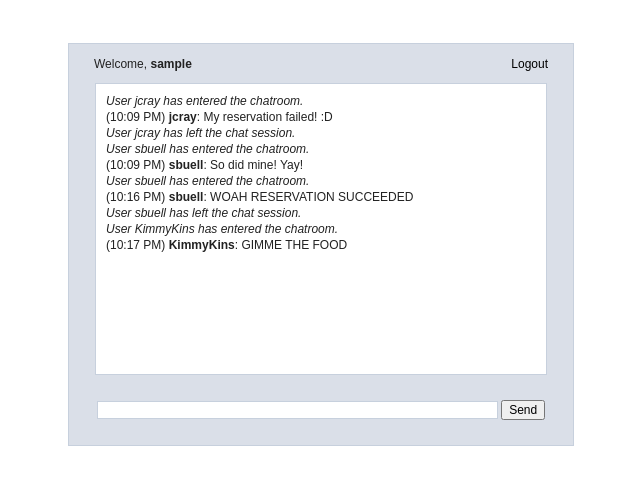
After one commit to jcrayz/LetsLunch, a PHP site: page /chat.php in a window 1280 px wide. The commit adds this page. Shown: the top 485 px of the page, without its empty margins (319-959 px from the left). Run offline with PHP 8.4, Linux system fonts and the light colour scheme; the visitor is signed in with stand-in values (Sample User, id 1); some libraries are stand-ins or nearby versions.

Commit message:
Add files via upload
Updated filed

```diff
--- /dev/null
+++ b/chat.php
@@ -0,0 +1,74 @@
+<!-- Chatroom design taken from Gabriel Nava's tutorial:
+https://code.tutsplus.com/tutorials/how-to-create-a-simple-web-based-chat-application--net-5931 -->
+
+<?php
+    session_start();
+
+    $user_id = $_SESSION['user_id'];
+    $username = $_SESSION['username'];
+
+    $fp = fopen("chatlog.html", 'a');
+    // Handle logout request
+    if(isset($_GET['logout'])){
+        // Simple exit message
+        fwrite($fp, "<div class='msgln'><i>User ". $_SESSION['username'] .
+        " has left the chat session.</i><br></div>");
+        fclose($fp);
+
+        session_destroy();
+        // Return to login screen
+        header("Location: login.php");
+
+    } else {
+        // Simple chatroom entry message
+        fwrite($fp, "<div class='msgln'><i>User ". $_SESSION['username'] .
+        " has entered the chatroom.</i><br></div>");
+        fclose($fp);
+    }
+
+?>
+<!DOCTYPE html PUBLIC "-//W3C//DTD XHTML 1.0 Transitional//EN" "http://www.w3.org/TR/xhtml1/DTD/xhtml1-transitional.dtd">
+<html xmlns="http://www.w3.org/1999/xhtml">
+<head>
+<title>Reservation Chatroom</title>
+<link type="text/css" rel="stylesheet" href="chatstyle.css" />
+</head>
+
+<?php
+// Authorize access (add more later based on user reservations)
+if(!isset($_SESSION['username'])) {
+    header("Location: login.php");
+} else {
+?>
+<div id="wrapper">
+    <div id="menu">
+        <p class="welcome">Welcome, <b><?php echo $username ?></b></p>
+        <p class="logout"><a id="exit" href="#">Logout</a></p>
+        <div style="clear:both"></div>
+    </div>
+
+    <div id="chatbox"><?php
+        if(file_exists("chatlog.html") && filesize("chatlog.html") > 0){
+        $handle = fopen("chatlog.html", "r");
+        $contents = fread($handle, filesize("chatlog.html"));
+        fclose($handle);
+
+        echo $contents;
+    }
+    ?></div>
+
+    <form name="message" action="">
+        <input name="usermsg" type="text" id="usermsg" size="63" />
+        <input name="submitmsg" type="submit"  id="submitmsg" value="Send" />
+    </form>
+</div>
+<script type="text/javascript" src="http://ajax.googleapis.com/ajax/libs/jquery/1.3/jquery.min.js"></script>
+<script src="//code.jquery.com/jquery-1.11.2.min.js"></script>
+<script src="//code.jquery.com/jquery-migrate-1.2.1.min.js"></script>
+<script src="chatbox.js"></script>
+<?php
+}
+?>
+</body>
+
+</html>
--- /dev/null
+++ b/chatbox.js
@@ -0,0 +1,44 @@
+/* global $ */
+/* Chatroom design taken from Gabriel Nava's tutorial:
+https://code.tutsplus.com/tutorials/how-to-create-a-simple-web-based-chat-application--net-5931 */
+
+ // jQuery Document
+    $(document).ready(function(){
+    	//If user wants to end session
+    	$("#exit").click(function(){
+    		var exit = confirm("Are you sure you want to end the session?");
+    		if(exit) {
+    		    window.location = 'chat.php?logout=true';
+    		}
+    	});
+    	loadLog();
+    });
+
+    //If user submits the form
+	$("#submitmsg").click(function(){
+	    var clientmsg = $("#usermsg").val();
+		$.post("post.php", {text: clientmsg});
+		$("#usermsg").attr("value", "");
+		loadLog();
+		return false;
+	});
+
+	//Load the file containing the chat log
+	function loadLog(){
+		var oldscrollHeight = $("#chatbox").attr("scrollHeight") - 20; //Scroll height before the request
+		$.ajax({
+			url: "chatlog.html",
+			cache: false,
+			success: function(html){
+				$("#chatbox").html(html); //Insert chat log into the #chatbox div
+
+				//Auto-scroll
+				var newscrollHeight = $("#chatbox").attr("scrollHeight") - 20; //Scroll height after the request
+				if(newscrollHeight > oldscrollHeight){
+					$("#chatbox").animate({ scrollTop: newscrollHeight }, 'normal'); //Autoscroll to bottom of div
+				}
+		  	},
+		});
+	}
+
+	setInterval(loadLog(), 2500);
--- /dev/null
+++ b/chatlog.html
@@ -0,0 +1 @@
+<div class='msgln'><i>User jcray has entered the chatroom.</i><br></div><div class='msgln'>(10:09 PM) <b>jcray</b>: My reservation failed! :D<br></div><div class='msgln'><i>User jcray has left the chat session.</i><br></div><div class='msgln'><i>User sbuell has entered the chatroom.</i><br></div><div class='msgln'>(10:09 PM) <b>sbuell</b>: So did mine!  Yay!<br></div><div class='msgln'><i>User sbuell has entered the chatroom.</i><br></div><div class='msgln'>(10:16 PM) <b>sbuell</b>: WOAH RESERVATION SUCCEEDED<br></div><div class='msgln'><i>User sbuell has left the chat session.</i><br></div><div class='msgln'><i>User KimmyKins has entered the chatroom.</i><br></div><div class='msgln'>(10:17 PM) <b>KimmyKins</b>: GIMME THE FOOD<br></div>
--- /dev/null
+++ b/chatstyle.css
@@ -0,0 +1,58 @@
+/* CSS Document */
+/* Chatroom design taken from Gabriel Nava's tutorial:
+https://code.tutsplus.com/tutorials/how-to-create-a-simple-web-based-chat-application--net-5931 */
+body {
+    font:12px arial;
+    color: #222;
+    text-align:center;
+    padding:35px; }
+
+form, p, span {
+    margin:0;
+    padding:0; }
+
+input { font:12px arial; }
+
+a {
+    color:#000000;
+    text-decoration:none; }
+
+    a:hover { text-decoration:underline; }
+
+#wrapper {
+    margin:0 auto;
+    padding-bottom:25px;
+    background:#DADFE8;
+    width:504px;
+    border:1px solid #C7D0DD; }
+
+#loginform { padding-top:18px; }
+
+    #loginform p { margin: 5px; }
+
+#chatbox {
+    text-align:left;
+    margin:0 auto;
+    margin-bottom:25px;
+    padding:10px;
+    background:#fff;
+    height:270px;
+    width:430px;
+    border:1px solid #C7D0DD;
+    overflow:auto; }
+
+#usermsg {
+    width:395px;
+    border:1px solid #C7D0DD; }
+
+#submit { width: 60px; }
+
+.error { color: #ff0000; }
+
+#menu { padding:12.5px 25px 12.5px 25px; }
+
+.welcome { float:left; }
+
+.logout { float:right; }
+
+.msgln { margin:0 0 2px 0; }
--- a/menu.php
+++ b/menu.php
@@ -98,7 +98,7 @@
                                 date_default_timezone_set("America/Phoenix");
                                 $setTime = "SET time_zone=\"-07:00\"";
                                 $timeResult = mysqli_query($db, $setTime);
-                                $query = "INSERT INTO reservations VALUES (null, '$user_id', '$loc', '$time', null, null)";
+                                $query = "INSERT INTO reservations VALUES (null, '$user_id', '$loc', '$time', 0, null)";
                                 $result = mysqli_query($db, $query);
                             }
                         }
```
Also changed, not shown: confirm.js (added, +20 -0 lines), confirmation.php (added, +39 -0 lines), login_redirect.php (+5 -5 lines), post.php (added, +13 -0 lines), reservations.php (+41 -12 lines), style.css (+11 -1 lines).
